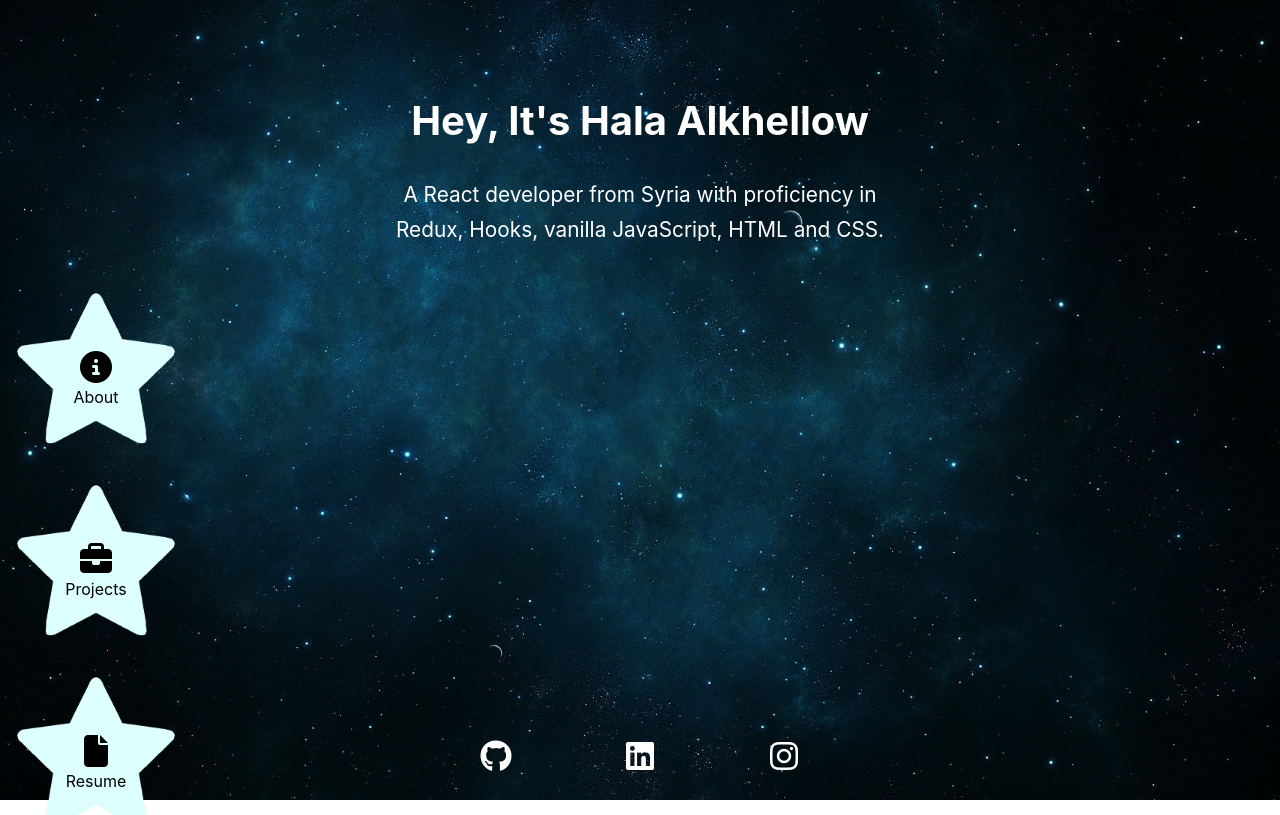
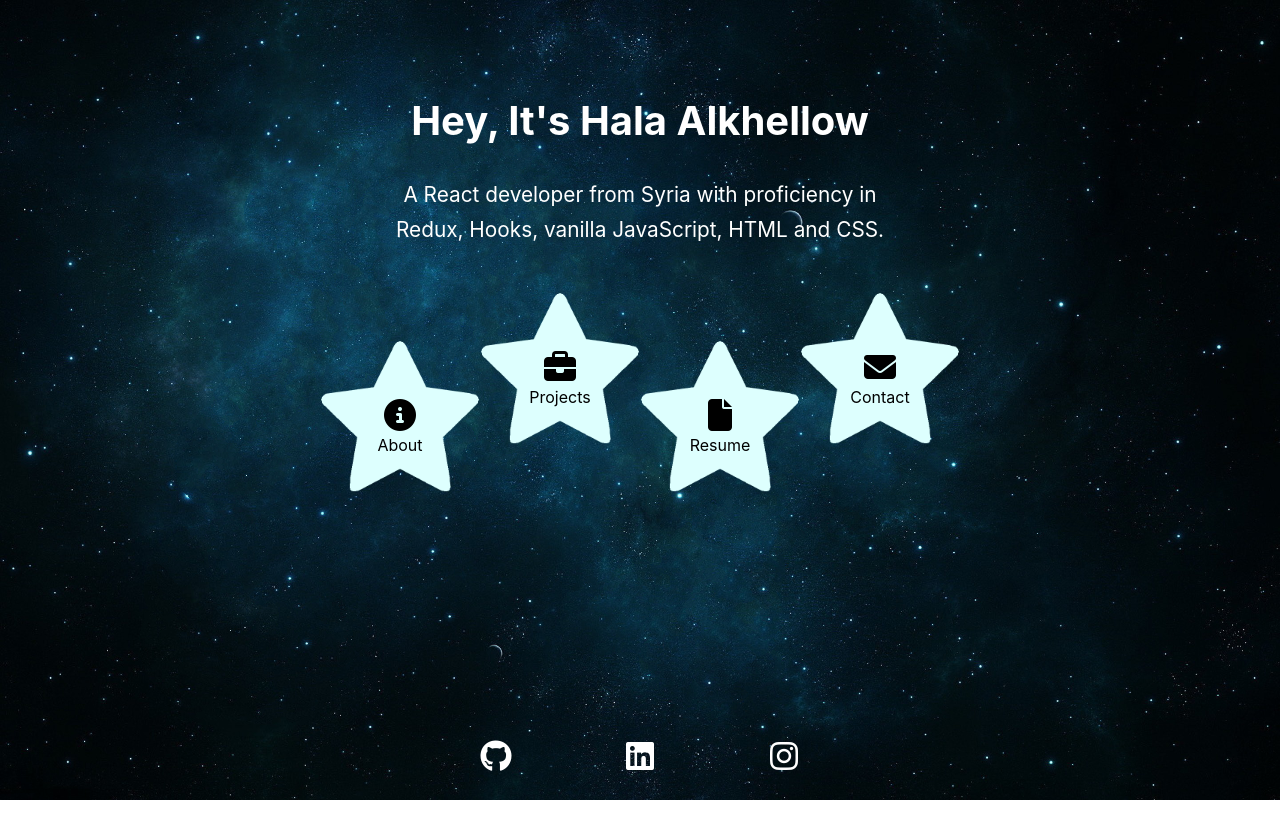
Before and after one commit to halakhellow/portfolio, a React (Create React App) app: page / in a window 1280 px wide. Shown: the top 815 px of the page. Built offline with nearby package versions, Linux system fonts and the light colour scheme.

Commit message:
wrap the section items into a div in Sections component add give it a className for styling purposes

```diff
--- a/src/components/Sections/Sections.js
+++ b/src/components/Sections/Sections.js
@@ -4,12 +4,12 @@ import SectionItem from "../SectionItem/SectionItem";
 
 let Sections = () => {
   return (
-    <>
+    <div className="Sections">
       <SectionItem name="About" faClass="fas fa-info-circle" />
       <SectionItem name="Projects" faClass="fas fa-briefcase" />
       <SectionItem name="Resume" faClass="fas fa-file" />
       <SectionItem name="Contact" faClass="fas fa-envelope" />
-    </>
+    </div>
   );
 };
 
```
